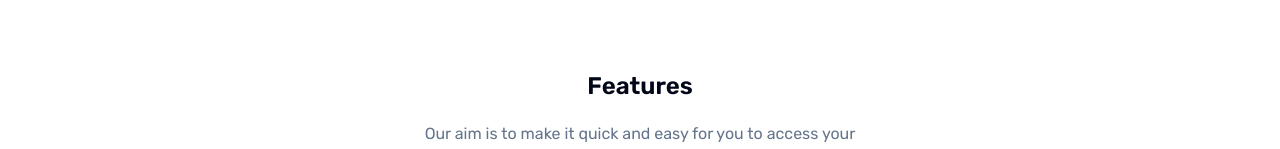
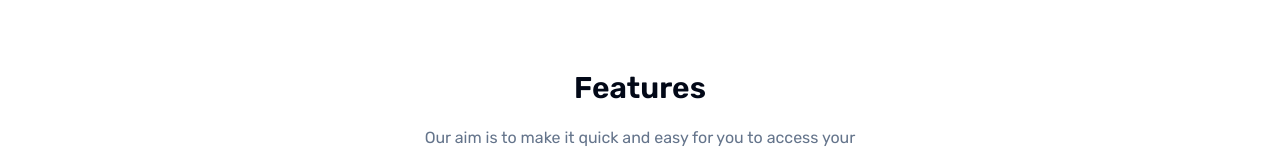
Before and after one commit to fitrondev/bookmark-landing-page, a React (Vite) app: page / in a window 1280 px wide. Shown: the part 770-919 px from the top of the page. Built offline with nearby package versions, Linux system fonts and the light colour scheme.

Commit message:
chore: Update Title component font size to 3xl

```diff
--- a/src/components/Title.tsx
+++ b/src/components/Title.tsx
@@ -6,7 +6,7 @@
 const Title = ({ title, desc }: TitleProps) => {
   return (
     <div className="lg:max-w-[490px] lg:mx-auto text-center space-y-5">
-      <h3 className="text-2xl font-semibold">{title}</h3>
+      <h3 className="text-3xl font-semibold">{title}</h3>
       <p className="text-muted-foreground">{desc}</p>
     </div>
   );
```
